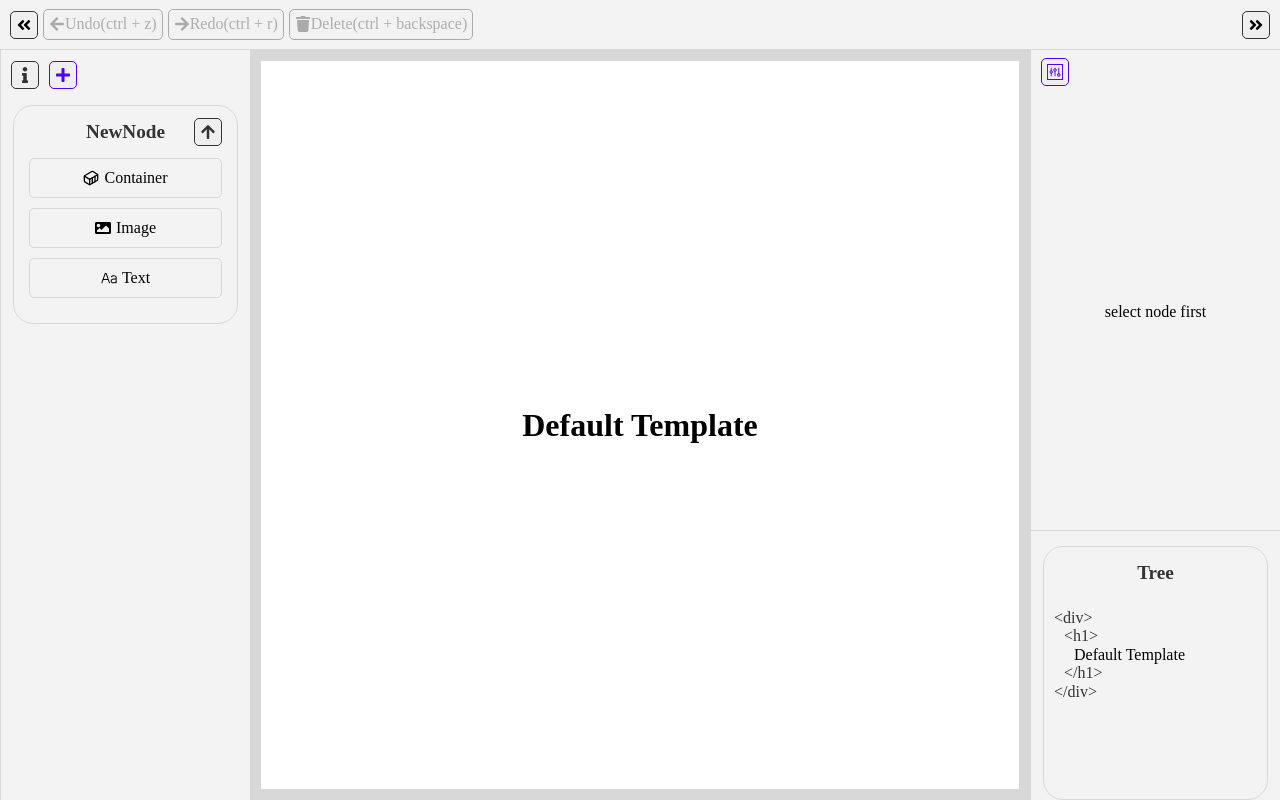
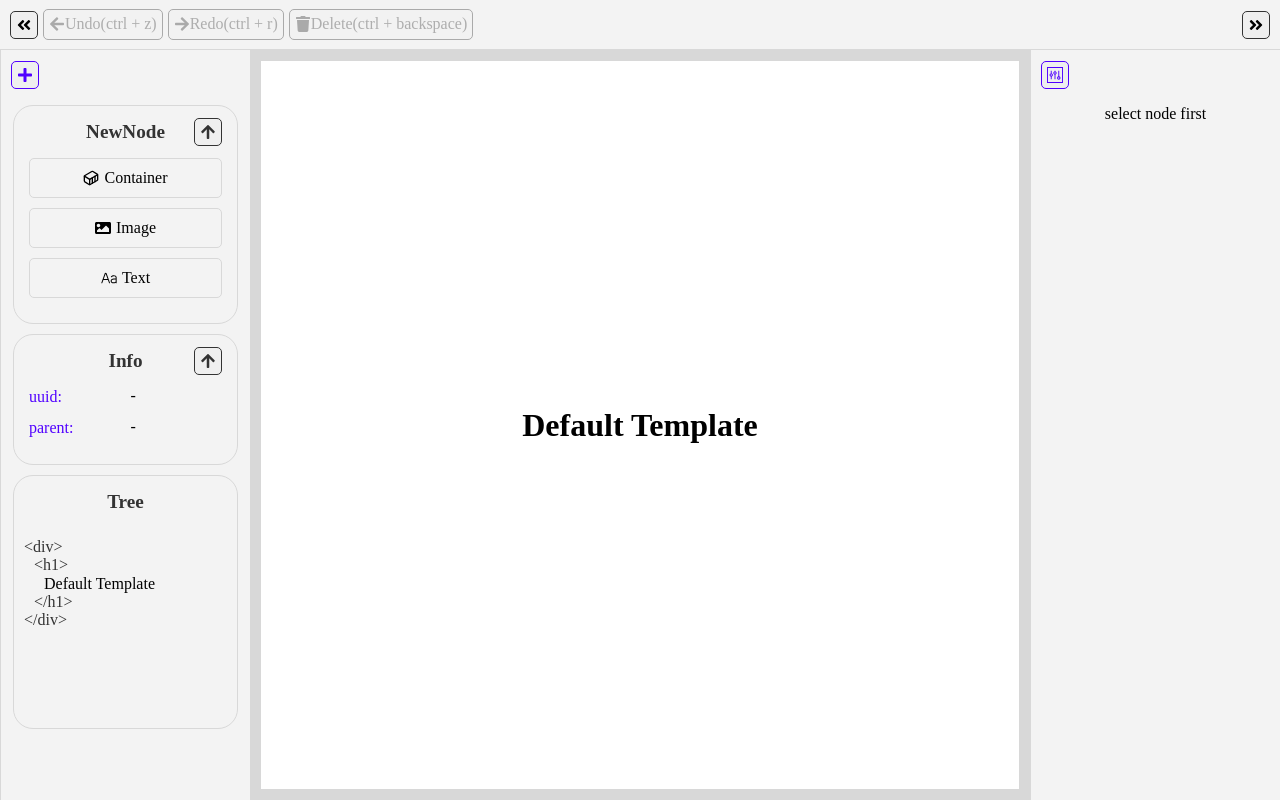
Before and after one commit to jasonlinkai/web-editor, a React (Create React App) app: page / in a window 1280 px wide. Built offline with nearby package versions, Linux system fonts and the light colour scheme.

Commit message:
update: left panel

```diff
--- a/src/WebEditor/LeftDrawer/index.tsx
+++ b/src/WebEditor/LeftDrawer/index.tsx
@@ -3,10 +3,9 @@ import clsx from "clsx";
 import { observer } from "mobx-react-lite";
 import { useStores } from "../../mobx/useMobxStateTreeStores";
 import NewNodePanel from "../components/panels/NewNodePanel";
-import { actionBarHeight } from "../ActionBar";
-import { astTagTreePanelHeight } from "../components/panels/AstTagTreePanel";
+import AstTagTreePanel from "../components/panels/AstTagTreePanel";
 import ActionButton from "../components/ActionButton";
-import { FaInfo, FaPlus } from "react-icons/fa";
+import { FaPlus } from "react-icons/fa";
 import { useState } from "react";
 import InfoPanel from "../components/panels/InfoPanel";
 
@@ -15,10 +14,6 @@ enum TabTypes {
   ADD_CHILDREN = "ADD_CHILDREN",
 }
 const tabs = [
-  {
-    type: TabTypes.INFO,
-    IconComponent: FaInfo,
-  },
   {
     type: TabTypes.ADD_CHILDREN,
     IconComponent: FaPlus,
@@ -52,19 +47,19 @@ const LeftDrawer: React.FC = observer(() => {
           );
         })}
       </div>
-      <div
-        className={styles.leftDrawerPanelArea}
-        style={{
-          height: window.innerHeight - actionBarHeight - astTagTreePanelHeight,
-        }}
-      >
-        {tabType === TabTypes.INFO && <InfoPanel />}
+      <div className={styles.leftDrawerPanelArea}>
         {tabType === TabTypes.ADD_CHILDREN && (
           <>
             <NewNodePanel />
           </>
         )}
       </div>
+      <div className={styles.leftDrawerPanelArea}>
+        <InfoPanel />
+      </div>
+      <div className={styles.leftDrawerPanelArea}>
+        <AstTagTreePanel />
+      </div>
     </div>
   );
 });
--- a/src/WebEditor/Renderer/index.tsx
+++ b/src/WebEditor/Renderer/index.tsx
@@ -63,13 +63,13 @@ const Renderer: React.FC = observer(() => {
         ev.stopPropagation();
         const jsonData = ev.dataTransfer.getData("application/json");
         const { type, data } = JSON.parse(jsonData);
+        let newNode;
         if (type === "move node") {
           if (dragingAstNode) {
-            dragingAstNode.parent.moveChild(dragingAstNode, node);
+            newNode = dragingAstNode.parent.moveChild(dragingAstNode, node);
             setDragingAstNode(undefined);
           }
         } else if (type === "add new node") {
-          let newNode;
           if (data.nodeType === ContainerNodeType.div) {
             newNode = newContainerNode();
           } else if (data.nodeType === TextNodeType.span) {
@@ -77,12 +77,9 @@ const Renderer: React.FC = observer(() => {
           } else if (data.nodeType === SelfClosingNodeType.img) {
             newNode = newImageNode();
           }
-
-          if (newNode) {
-            node.addChild(newNode)
-            setSelectedAstNode(newNode);
-          }
+          node.addChild(newNode)
         }
+        setSelectedAstNode(newNode);
       },
       [dragingAstNode, setDragingAstNode, newContainerNode, newImageNode, newTextNode, setSelectedAstNode]
     );
--- a/src/WebEditor/RightDrawer/index.tsx
+++ b/src/WebEditor/RightDrawer/index.tsx
@@ -5,10 +5,7 @@ import { useStores } from "../../mobx/useMobxStateTreeStores";
 import PositionPanel from "../components/panels/PositionPanel";
 import LayoutPanel from "../components/panels/LayoutPanel";
 import ArrangementPanel from "../components/panels/ArrangementPanel";
-import TypographyPanel from "../components/panels/TypographyPanel"
-import AstTagTreePanel from "../components/panels/AstTagTreePanel";
-import { actionBarHeight } from "../ActionBar";
-import { astTagTreePanelHeight } from "../components/panels/AstTagTreePanel";
+import TypographyPanel from "../components/panels/TypographyPanel";
 import ActionButton from "../components/ActionButton";
 import { TfiPanel } from "react-icons/tfi";
 import { useState } from "react";
@@ -51,12 +48,7 @@ const RightDrawer: React.FC = observer(() => {
           );
         })}
       </div>
-      <div
-        className={styles.rightDrawerPanelArea}
-        style={{
-          height: window.innerHeight - actionBarHeight - astTagTreePanelHeight,
-        }}
-      >
+      <div className={styles.rightDrawerPanelArea}>
         {tabType === TabTypes.EDIT_STYLE &&
           (node ? (
             <>
@@ -71,13 +63,6 @@ const RightDrawer: React.FC = observer(() => {
             </div>
           ))}
       </div>
-      <div className={styles.gap} />
-      <div
-        className={styles.rightDrawerTreeArea}
-        style={{ height: astTagTreePanelHeight + 115 }}
-      >
-        <AstTagTreePanel />
-      </div>
     </div>
   );
 });
--- a/src/mobx/AstNodeModel.ts
+++ b/src/mobx/AstNodeModel.ts
@@ -180,6 +180,7 @@ export const AstNodeModel = t
     moveChild(child: any, drop: any) {
       detach(child);
       drop.addChild(child);
+      return child;
     },
   }));
 
```
